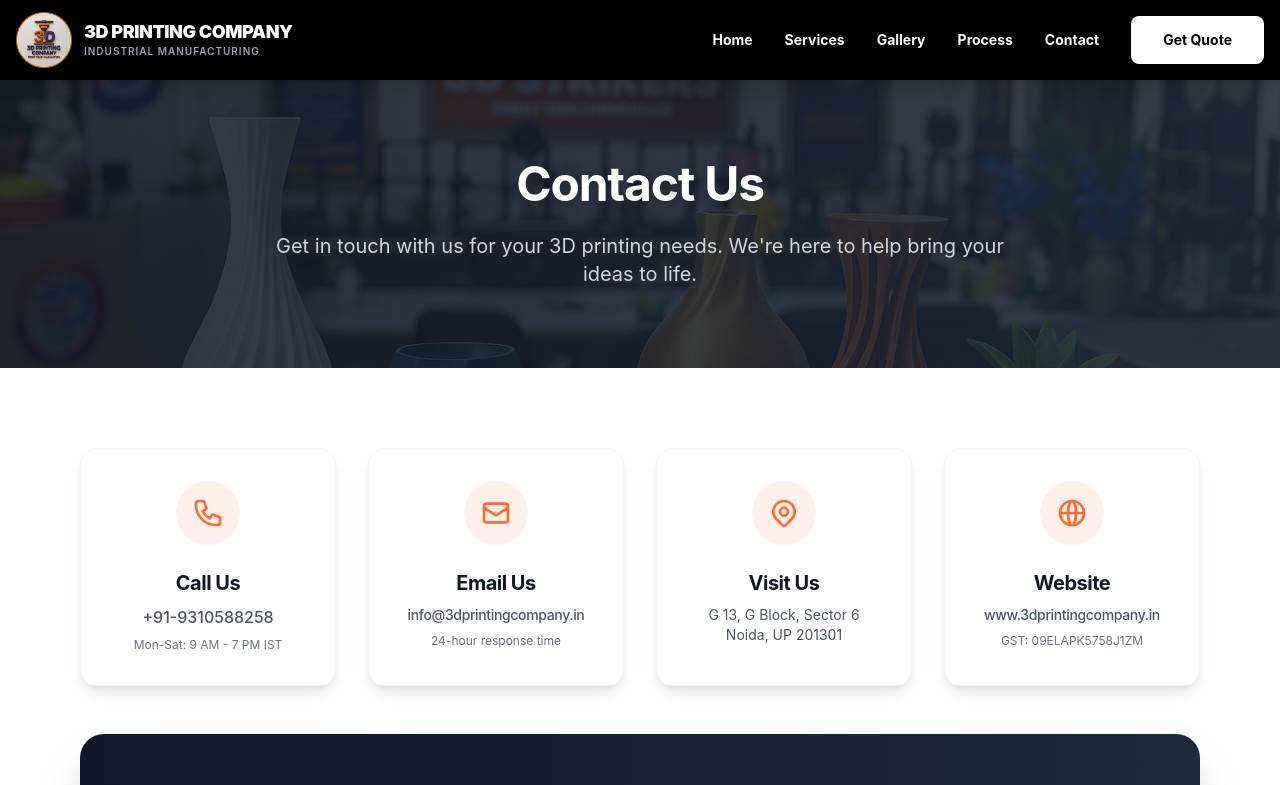
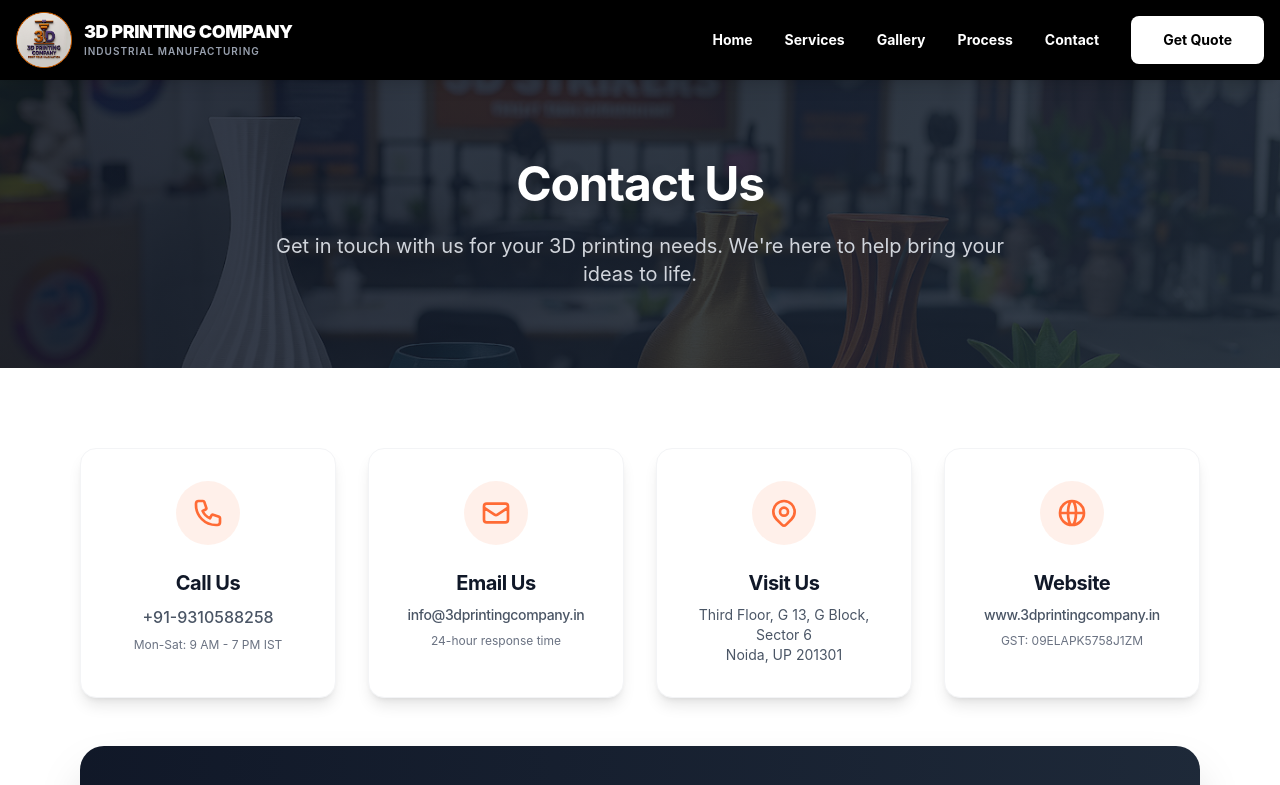
Before and after one commit to Yashu990/newthe3d, a React (Vite) app: page /contact in a window 1280 px wide. Shown: the top 785 px of the page. Built offline with nearby package versions, Linux system fonts and the light colour scheme.

Commit message:
chore: Update address to include 'Third Floor' across all components and footer

```diff
--- a/src/App.jsx
+++ b/src/App.jsx
@@ -54,7 +54,7 @@ function App() {
             <div>
               <h4 className="font-bold text-white mb-3">Visit Us</h4>
               <p className="text-sm text-gray-400 leading-relaxed">
-                G 13, G Block, Sector 6<br />
+                Third Floor, G 13, G Block, Sector 6<br />
                 Noida, Uttar Pradesh 201301<br />
                 <span className="text-xs text-gray-500 mt-2 block">GST: 09ELAPK5758J1ZM</span>
               </p>
--- a/src/components/Contact.jsx
+++ b/src/components/Contact.jsx
@@ -22,7 +22,7 @@ const Contact = () => {
                                 </div>
                                 <div className="ml-4">
                                     <h4 className="text-lg font-bold text-gray-900">Visit Us</h4>
-                                    <p className="text-gray-600 mt-1">G 13, G Block, Sector 6<br />Noida, Uttar Pradesh 201301</p>
+                                    <p className="text-gray-600 mt-1">Third Floor, G 13, G Block, Sector 6<br />Noida, Uttar Pradesh 201301</p>
                                 </div>
                             </div>
 
--- a/src/components/Footer.jsx
+++ b/src/components/Footer.jsx
@@ -45,7 +45,7 @@ const Footer = () => {
                     <div>
                         <h4 className="font-semibold text-lg mb-6">Contact</h4>
                         <ul className="space-y-3 text-gray-400">
-                            <li>G 13, G Block, Sector 6, Noida, Uttar Pradesh 201301</li>
+                            <li>Third Floor, G 13, G Block, Sector 6, Noida, Uttar Pradesh 201301</li>
                             <li>+91-9310588258</li>
                             <li><a href="mailto:info@3dprintingcompany.in" className="hover:text-white underline">info@3dprintingcompany.in</a></li>
                             <li className="pt-4 text-xs">GST: 09ELAPK5758J1ZM</li>
--- a/src/pages/Contact.jsx
+++ b/src/pages/Contact.jsx
@@ -83,7 +83,7 @@ const Contact = () => {
                                 </svg>
                             </div>
                             <h3 className="text-xl font-bold text-gray-900 mb-2">Visit Us</h3>
-                            <p className="text-gray-600 text-sm">G 13, G Block, Sector 6<br />Noida, UP 201301</p>
+                            <p className="text-gray-600 text-sm">Third Floor, G 13, G Block, Sector 6<br />Noida, UP 201301</p>
                         </div>
 
                         {/* Website/Info Card */}
```
